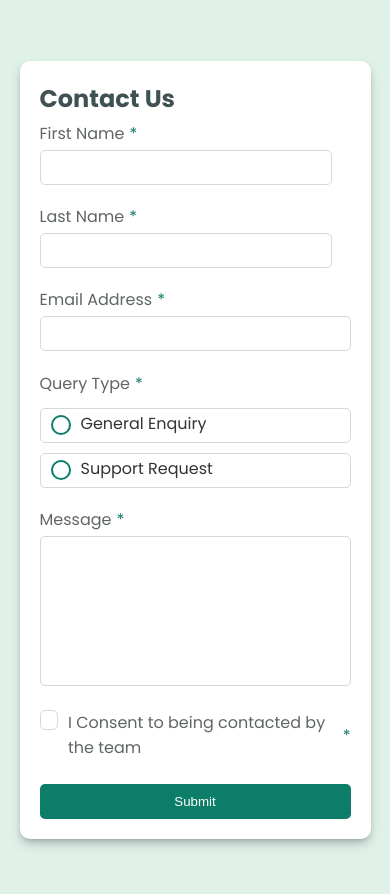
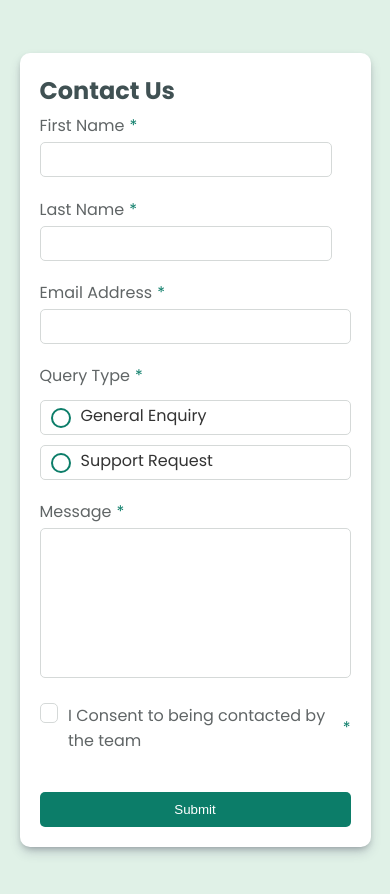
Before and after one commit to ananthabalan13/ContactForm, a plain HTML site: page index.html in a window 390 px wide. Drawn offline with Linux system fonts and the light colour scheme.

Commit message:
style change

```diff
--- a/css/style.css
+++ b/css/style.css
@@ -307,4 +307,7 @@ input[type="radio"]:checked {
     height: 14px;
     margin-bottom: 8px;
   }
+.primary {
+  margin-top: 20px !important
 }
+}
```
